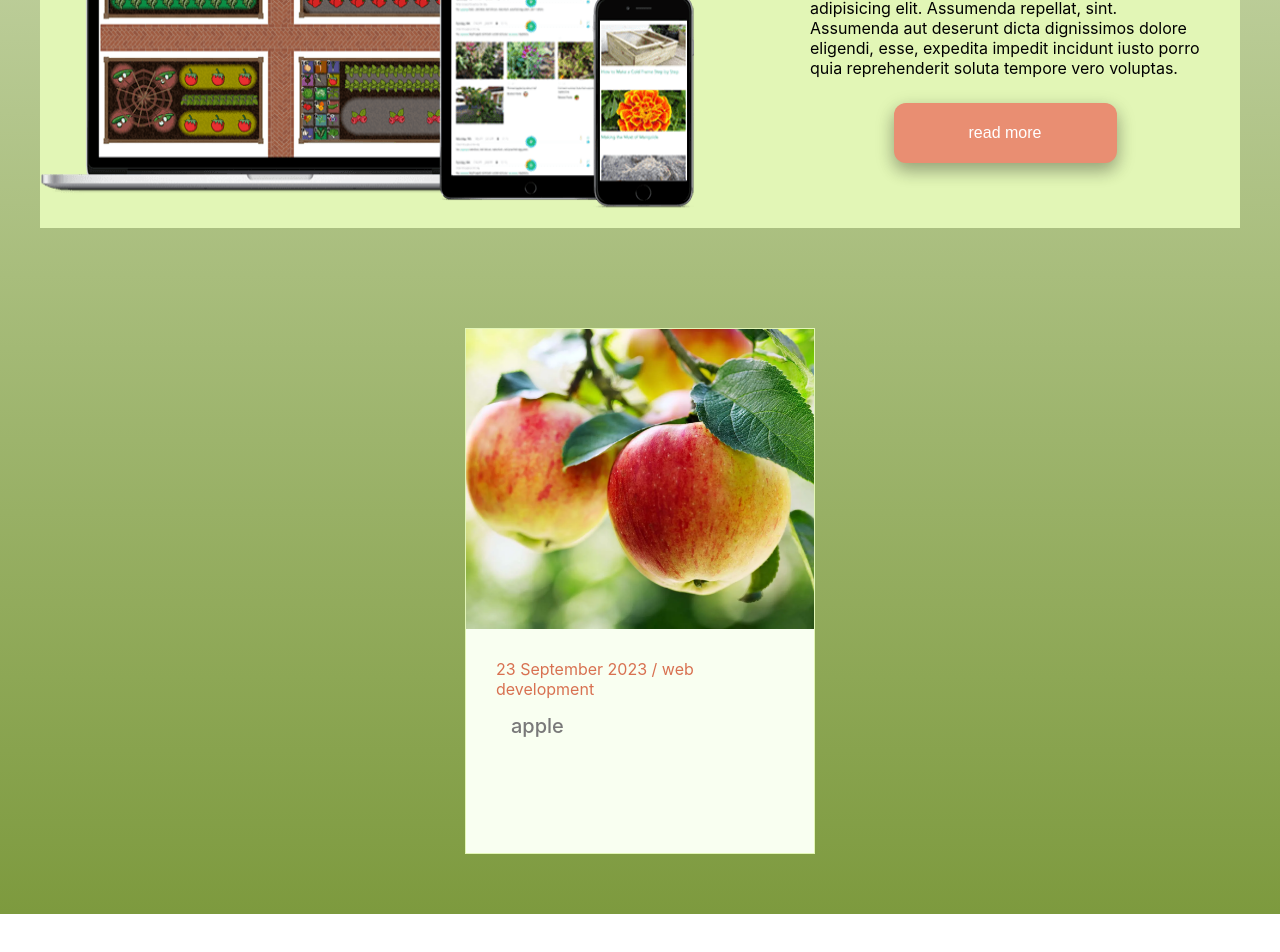
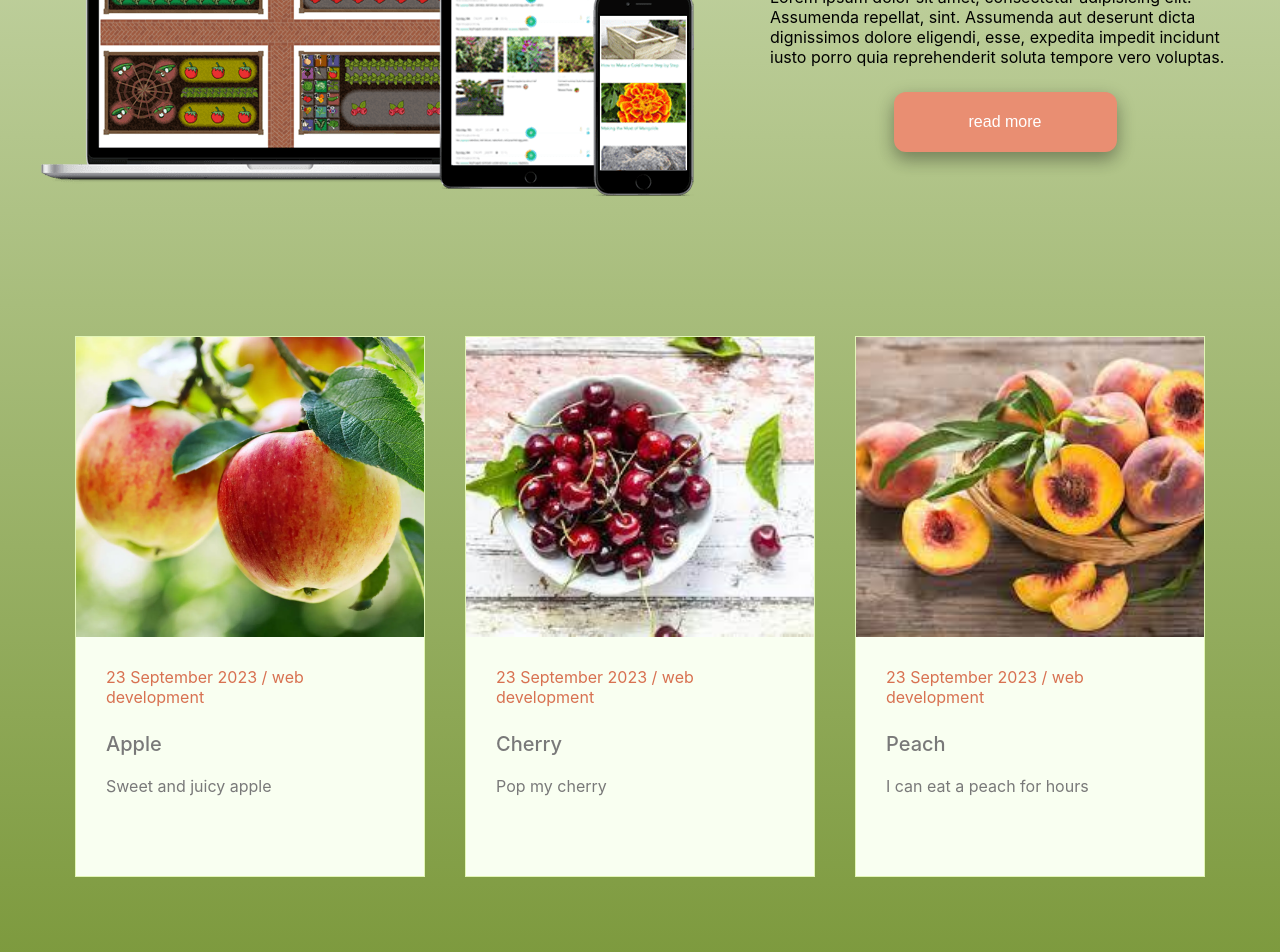
Before and after one commit to vooijs/SowTheLandFrontEnd, a React (Create React App) app: page / in a window 1280 px wide. Shown: the part 928-1880 px from the top of the page. Before the commit the page ends 1842 px from the top, so only its background shows below. Built offline with nearby package versions, Linux system fonts and the light colour scheme.

Commit message:
styled homepage

```diff
--- a/src/components/Blog/Blog.css
+++ b/src/components/Blog/Blog.css
@@ -0,0 +1,99 @@
+*{
+    margin: 0px;
+    padding: 0px;
+    box-sizing: border-box;
+
+}
+.blog {
+    display: flex;
+    justify-content: center;
+    align-items: center;
+    padding: 40px;
+}
+
+.blogHeading{
+    display: flex;
+    justify-content: center;
+    align-items: center;
+    flex-direction: column;
+}
+.blogHeading span{
+    color: #d87151;
+    font-weight: 800;
+}
+.blogHeading h3{
+    font-size: 48px;
+    color: #797979;
+    font-weight: 800;
+}
+.blogContainer {
+    display: flex;
+    justify-content: center;
+    align-items: center;
+    margin: 20px 0px;
+    flex-wrap: wrap;
+}
+.blogBox {
+    width: 350px;
+    background-color: #F9FFF1;
+    border: 1px solid #E2F6B6;
+    margin: 20px
+}
+@media only screen and (max-width: 768px) {
+    .blogBox {
+        margin: 0 5px 20px 5px;
+    }
+}
+
+.blogBox:hover {
+    box-shadow: rgba(0, 0, 0, 0.35) 0px 5px 15px;
+}
+
+.blogImg {
+    width: 100%;
+    height: 300px;
+}
+.blogImg img {
+    width: 100%;
+    height: 100%;
+    object-fit: cover;
+    object-position: center;
+}
+.blogText {
+    padding: 30px;
+    display: flex;
+    flex-direction: column;
+}
+.blogText span{
+    color: #d87151;
+    font-size: 16px;
+}
+.blogTitle {
+    font-size: 20px;
+    font-weight: 500;
+    color: #797979;
+    margin-top: 25px;
+    padding: 0;
+}
+.blogTitle:hover{
+    color: #d87151;
+    transition: all ease 0.5s;
+}
+
+.blogArticle {
+    color: #797979;
+    font-size: 16px;
+    display: -webkit-box;
+    -webkit-line-clamp: 3;
+    -webkit-box-orient: vertical;
+    overflow: hidden;
+    text-overflow: ellipsis;
+    margin: 20px 0px;
+}
+.readMore {
+    color: #797979;
+}
+.readMore:hover {
+    color: #d87151;
+    transition: all ease 0.5s;
+}
--- a/src/components/Blog/Blog.js
+++ b/src/components/Blog/Blog.js
@@ -1,11 +1,8 @@
 import React from "react";
 import "./Blog.css";
-import devices from "../../assets/promo.png";
-import Button from "../button/Button";
-import apple from "../../assets/applePic.webp";
 import {Link} from "react-router-dom";
 
-function Blog  (props) {
+function Blog(props) {
     return(
         <>
             <div className="blogBox">
@@ -14,15 +11,16 @@ function Blog  (props) {
                 </div>
                 <div className="blogText">
                     <span>23 September 2023 / web development</span>
-                    <Link to="/blogpost" className="blogTitle">{props.title}</Link>
-                    <p className="blogArticle">{props.article}</p>
+                    <Link to="/blogpost" className="blogTitle">
+                        {props.title}
+                    </Link>
+                    {props.teaser && <p className="blogArticle">{props.teaser}</p>}
+                    {props.article && <p className="blogArticle">{props.article}</p>}
                     <Link to="/blogpost" className="readMore">{props.buttonTitle }</Link>
                 </div>
 
             </div>
         </>
-
-
     );
 }
 export default Blog;
--- a/src/index.css
+++ b/src/index.css
@@ -7,9 +7,6 @@ body {
   background-image: linear-gradient(#F9FFF1, #7D9A3E );
   -webkit-font-smoothing: antialiased;
   -moz-osx-font-smoothing: grayscale;
-}
-#grad {
-  ;
 }
 
 code {
@@ -51,45 +48,3 @@ h1 {
   align-items: center;
   width: 100%;
 }
-
-/*HOMEPAGE*/
-
-.seasonSection {
-  width: 100%;
-  display: flex;
-  flex-direction: column;
-  align-items: center;
-}
-.seasonCrop {
-  width: 100%;
-  height: 500px;
-  display: flex;
-  justify-content: space-around;
-  gap: 25px;
-}
-
-.blogpost {
-  background-color: #E2F6B6;
-  display: flex;
-}
-.blog {
-  display: flex;
-  flex-direction: column;
-  align-items: center;
-}
-.blogpost image {
-  width: 50%;
-}
-
-@media only screen and (max-width: 992px) {
-  .seasonCrop {
-    flex-direction: column;
-  }
-  .blogpost {
-    flex-direction: column;
-  }
-}
-
-
-
-/*Crops page*/
--- /dev/null
+++ b/src/pages/Home/Home.css
@@ -0,0 +1,51 @@
+.seasonSection {
+    width: 100%;
+    display: flex;
+    flex-direction: column;
+    align-items: center;
+  }
+  .seasonCrop {
+    width: 100%;
+    height: 500px;
+    display: flex;
+    justify-content: space-around;
+    gap: 25px;
+  }
+
+  .textAndImageContainer {
+    display: flex;
+    justify-content: center;
+    align-items: center;
+  }
+  @media only screen and (max-width: 992px) {
+    .textAndImageContainer {
+      flex-direction: column;
+    }
+  }
+
+  .textAndImage {
+    display: flex;
+    flex-direction: column;
+    align-items: center;
+  }
+  .textAndImage h2 {
+    margin-bottom: 10px;
+  }
+
+  .devicesPicContainer {
+    display: flex;
+    justify-content: center;
+    align-items: center;
+  }
+
+  @media only screen and (max-width: 767px) {
+    .devicesPic {
+      width: 300px;
+    }
+  }
+
+  @media only screen and (max-width: 992px) {
+    .seasonCrop {
+      flex-direction: column;
+    }
+  }
--- a/src/pages/Home/Home.js
+++ b/src/pages/Home/Home.js
@@ -1,7 +1,9 @@
 import React from "react";
-
-import devices from "../../assets/promo.png"
-import apple from "../../assets/applePic.webp"
+import "./Home.css";
+import devices from "../../assets/promo.png";
+import apple from "../../assets/applePic.webp";
+import cherry from "../../assets/cherry.jpg";
+import peach from "../../assets/peach.jpg";
 import Button from "../../components/button/Button";
 import Blog from "../../components/Blog/Blog";
 
@@ -16,7 +18,6 @@ function Home () {
                        <button>Search</button>
                    </form>
                </div>
-
            </div>
            <div className="section">
                <div className= "seasonSection">
@@ -27,9 +28,11 @@ function Home () {
                </div>
            </div>
            <div className="section">
-               <div className="blogpost">
+               <div className="textAndImageContainer">
+                    <div className="devicesPicContainer">
                         <img src={devices} alt="devices" className="devicesPic"/>
-                   <article className="blog">
+                    </div>
+                   <article className="textAndImage">
                        <h2>Sow The Land</h2>
                        <h4>The app that will help you grow your food</h4>
                        <p>Lorem ipsum dolor sit amet, consectetur adipisicing elit. Assumenda repellat, sint. Assumenda aut deserunt dicta dignissimos dolore eligendi, esse, expedita impedit incidunt iusto porro quia reprehenderit soluta tempore vero voluptas.</p>
@@ -39,15 +42,32 @@ function Home () {
                </div>
            </div>
            <div className="section">
+            <div className="blogContainer">
                 <Blog
                     img={apple}
                     alt="apple"
-                   title="apple"
-                   teaser="sweet and juicy apple"
+                    title="Apple"
+                    teaser="Sweet and juicy apple"
+                    blog="lorem"
+                />
+                <Blog
+                    img={cherry}
+                    alt="cherry"
+                    title="Cherry"
+                    teaser="Pop my cherry"
+                    blog="lorem"
+                />
+                <Blog
+                    img={peach}
+                    alt="peach"
+                    title="Peach"
+                    teaser="I can eat a peach for hours"
                     blog="lorem"
                 />
                 </div>
            </div>
-    );
+       </div>
+    )
 }
-export default Home;
+
+export default Home
```
Also changed, not shown: src/assets/cherry.jpg (added), src/assets/peach.jpg (added). Lines whose indentation alone changed are shown as unchanged.
